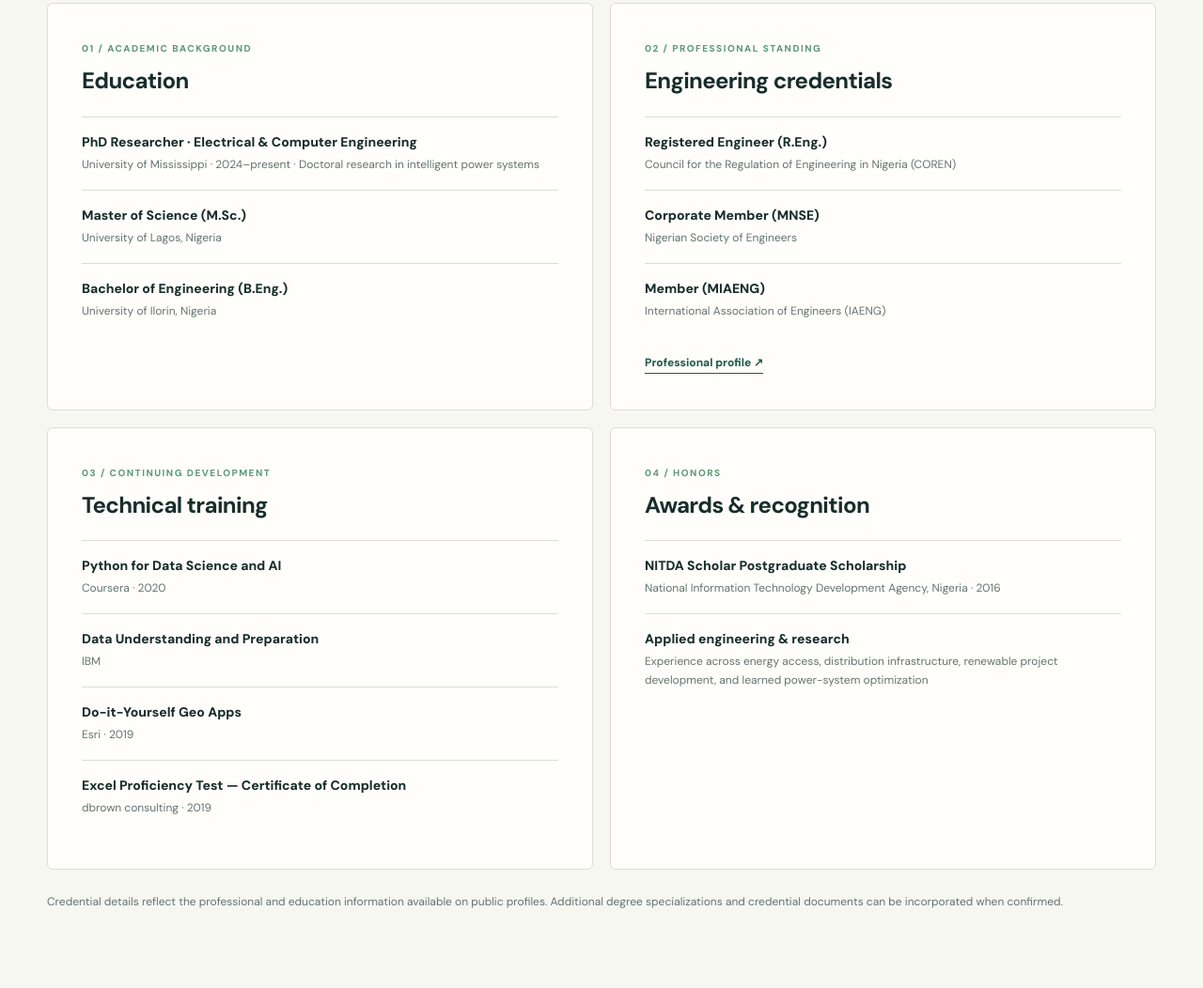
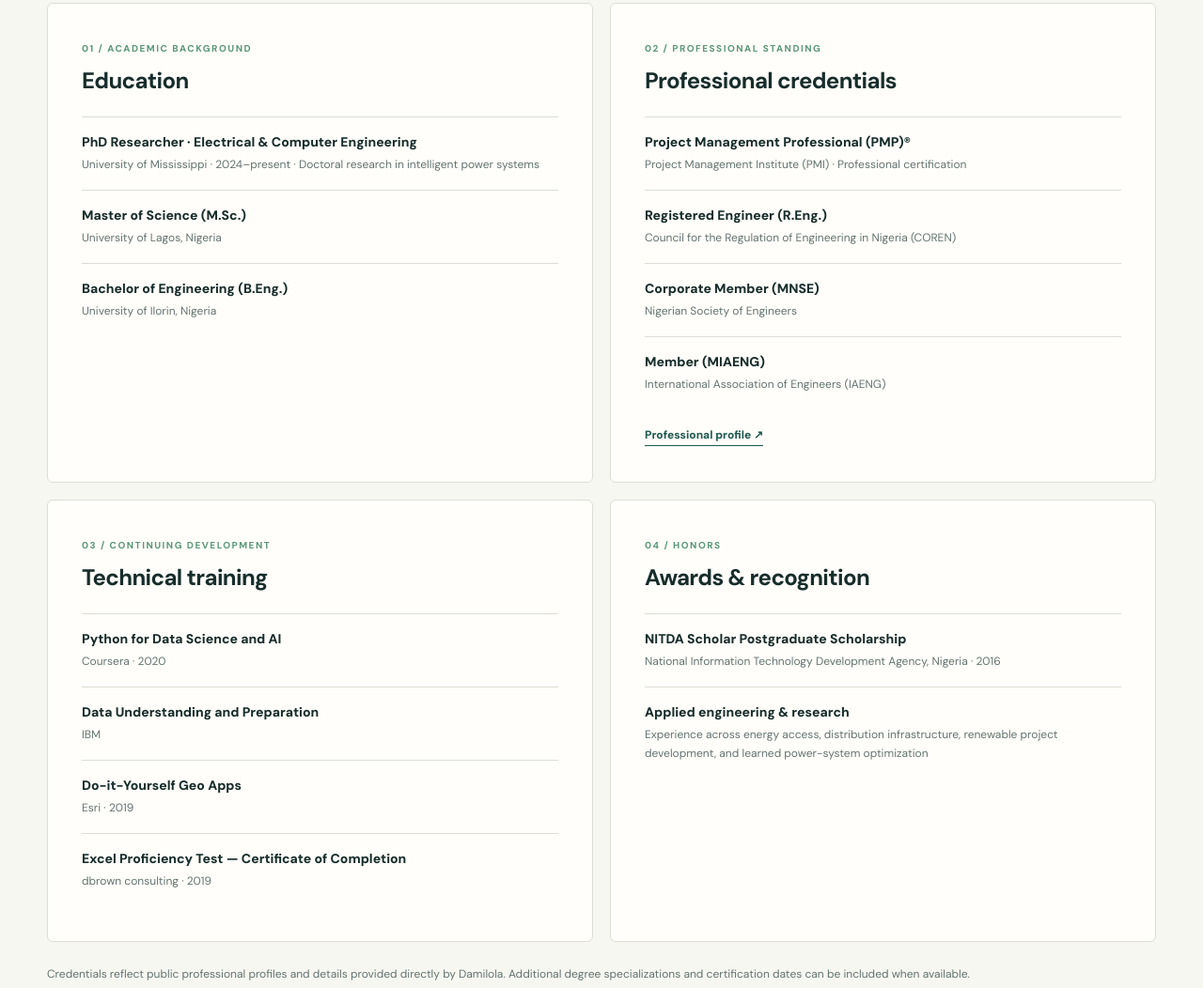
Before and after one commit to Azz19/Damilola-Project, a plain HTML site: page index.html in a window 1280 px wide. Shown: the part 5772-6824 px from the top of the page at 94% size. Drawn offline with Linux system fonts and the light colour scheme.

Commit message:
Add confirmed PMP certification to professional credentials

```diff
--- a/index.html
+++ b/index.html
@@ -563,7 +563,8 @@ html.js .reveal.is-visible { opacity: 1; transform: none; }
               <div class="credential-row"><strong>Bachelor of Engineering (B.Eng.)</strong><small>University of Ilorin, Nigeria</small></div>
             </article>
             <article class="credential-card reveal">
-              <span class="credential-kicker">02 / PROFESSIONAL STANDING</span><h3>Engineering credentials</h3>
+              <span class="credential-kicker">02 / PROFESSIONAL STANDING</span><h3>Professional credentials</h3>
+              <div class="credential-row"><strong>Project Management Professional (PMP)®</strong><small>Project Management Institute (PMI) · Professional certification</small></div>
               <div class="credential-row"><strong>Registered Engineer (R.Eng.)</strong><small>Council for the Regulation of Engineering in Nigeria (COREN)</small></div>
               <div class="credential-row"><strong>Corporate Member (MNSE)</strong><small>Nigerian Society of Engineers</small></div>
               <div class="credential-row"><strong>Member (MIAENG)</strong><small>International Association of Engineers (IAENG)</small></div>
@@ -582,7 +583,7 @@ html.js .reveal.is-visible { opacity: 1; transform: none; }
               <div class="credential-row"><strong>Applied engineering &amp; research</strong><small>Experience across energy access, distribution infrastructure, renewable project development, and learned power-system optimization</small></div>
             </article>
           </div>
-          <p class="credentials-note">Credential details reflect the professional and education information available on public profiles. Additional degree specializations and credential documents can be incorporated when confirmed.</p>
+          <p class="credentials-note">Credentials reflect public professional profiles and details provided directly by Damilola. Additional degree specializations and certification dates can be included when available.</p>
         </div>
       </section>
 
```
